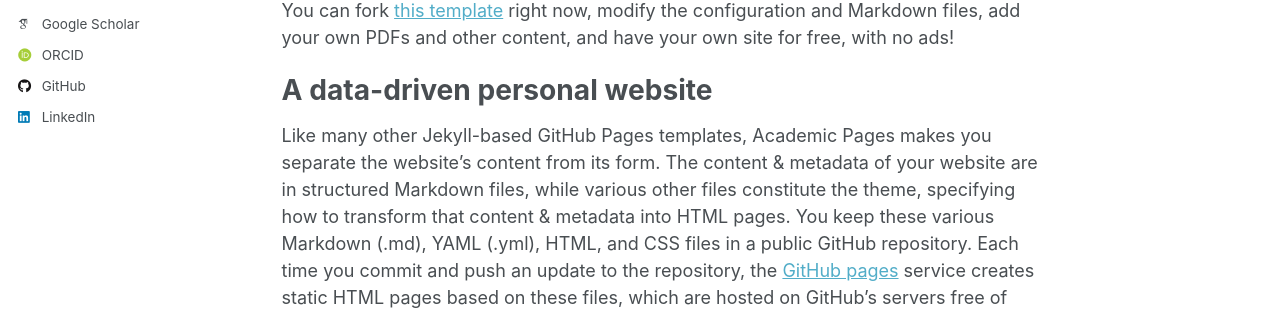
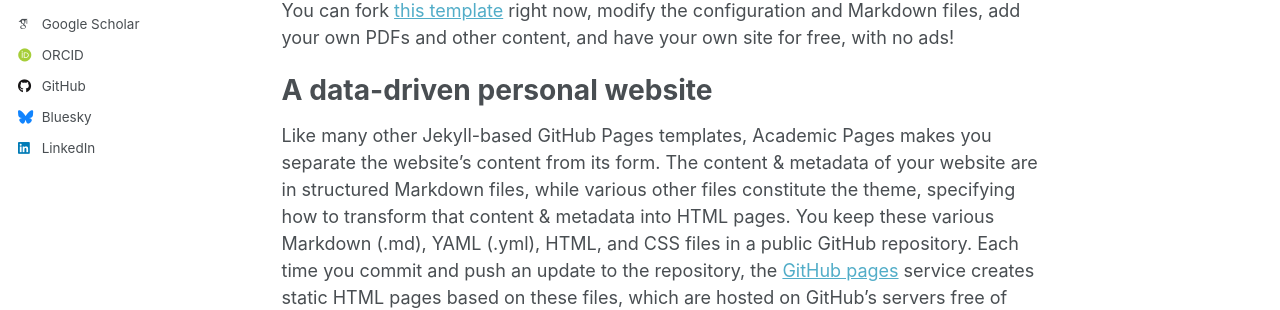
Before and after one commit to mayavchung/mayavchung.github.io, a Jekyll site: the page built from _pages/about.md, in a window 1280 px wide. Shown: the part 412-722 px from the top of the page. Built offline with Jekyll 4.4.1, drawn with Linux system fonts in a browser that asks for light colours; some web fonts are replaced; a script that is not in the unit is left out.

Commit message:
Update _config.yml

```diff
--- a/_config.yml
+++ b/_config.yml
@@ -52,6 +52,7 @@ author:
 
   # Social media
   artstation       : # Username
+  bluesky          : "mayavchung"
   facebook         : # Username
   flickr           : # Username
   foursquare       : # Username
```
